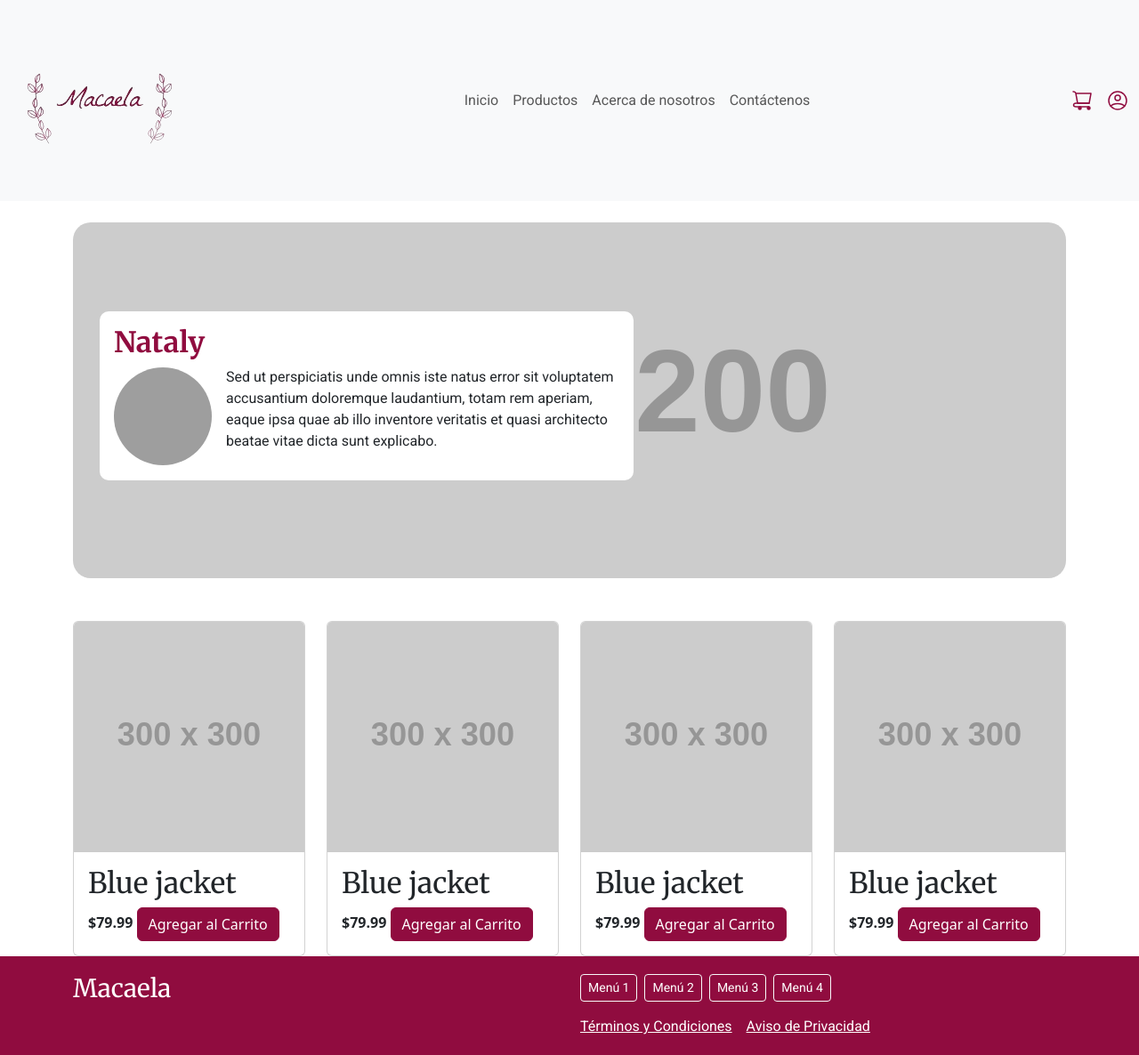
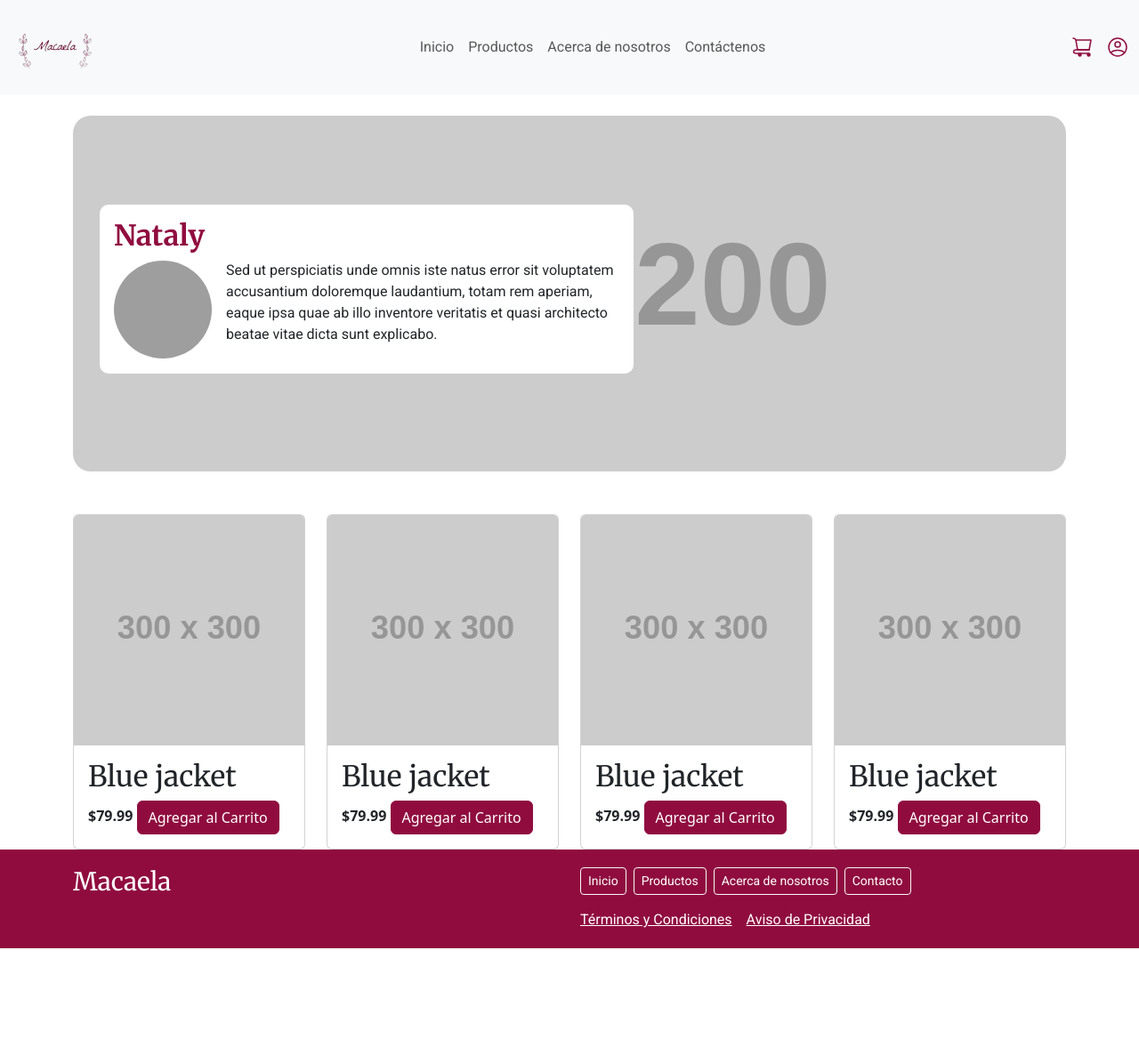
Before and after one commit to Adrianela1/MacaelaBazar-, a website built with Vite: page pages/profile.html in a window 1280 px wide. Shown: the whole page at 89% size. After the commit the page ends 1066 px from the top, so only its background shows below. Built offline with nearby package versions, Linux system fonts and the light colour scheme; grey boxes are pictures that could not be loaded; placeholder pictures from the web are drawn by us.

Commit message:
se agrego navbar a profile

```diff
--- a/pages/profile.html
+++ b/pages/profile.html
@@ -17,8 +17,10 @@
 <body>
     <nav class="navbar navbar-expand-lg bg-body-tertiary">
         <div class="container-fluid">
-            <a class="navbar-brand" href="#">
-                <img src="../assets/images/Logo.png" alt="Logo de la página"></a>
+            <a class="navbar-brand" href="/">
+                <div class="logo-container"><img class="logo" src="../assets/images/Logo.png" alt="Logo de la página">
+                </div>
+            </a>
                 <div class="collapse navbar-collapse" id="navbarSupportedContent">
                 <ul class="navbar-nav mx-auto mb-2 mb-lg-0">
                     <li class="nav-item">
@@ -136,14 +138,18 @@
                 </div>
                 <div class="col-sm-6">
                     <ul class="d-flex list-inline">
-                        <li class="list-inline-item"><a href="menu1.html" class="btn btn-outline-light btn-sm">Menú
-                                1</a></li>
-                        <li class="list-inline-item"><a href="menu2.html" class="btn btn-outline-light btn-sm">Menú
-                                2</a></li>
-                        <li class="list-inline-item"><a href="menu3.html" class="btn btn-outline-light btn-sm">Menú
-                                3</a></li>
-                        <li class="list-inline-item"><a href="menu4.html" class="btn btn-outline-light btn-sm">Menú
-                                4</a></li>
+                        <li class="list-inline-item">
+                            <a href="/" class="btn btn-outline-light btn-sm">Inicio</a>
+                        </li>
+                        <li class="list-inline-item">
+                            <a href="/pages/products.html" class="btn btn-outline-light btn-sm">Productos</a>
+                        </li>
+                        <li class="list-inline-item">
+                            <a href="/pages/about-us.html" class="btn btn-outline-light btn-sm">Acerca de nosotros</a>
+                        </li>
+                        <li class="list-inline-item">
+                            <a href="/pages/contacto.html" class="btn btn-outline-light btn-sm">Contacto</a>
+                        </li>
                     </ul>
                     <div class="d-flex gap-3">
                         <a href="#" target="_blank">Términos y Condiciones</a>
```
Also changed, not shown: pages/pedidosporen.html (+1 -33 lines).
